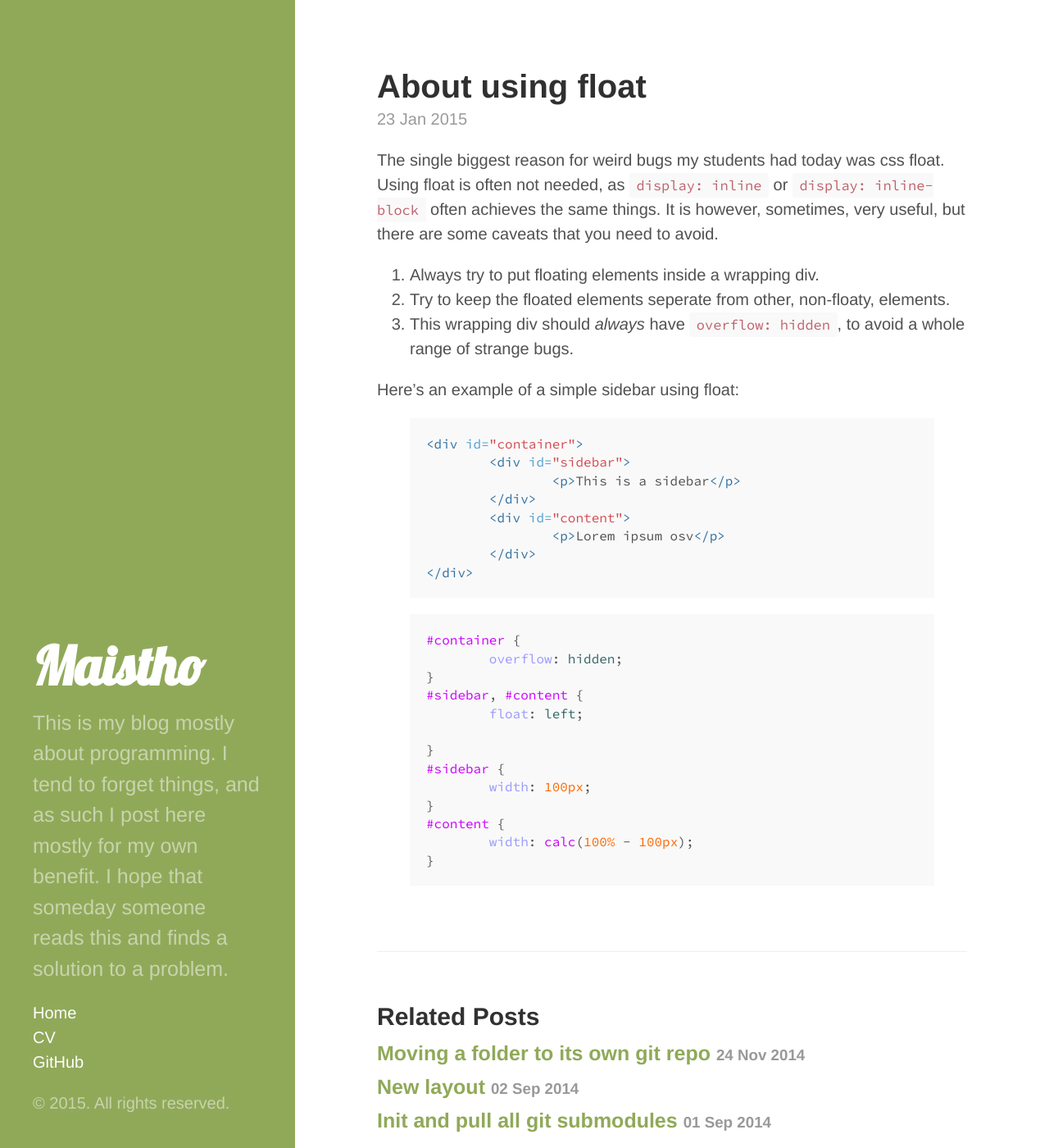
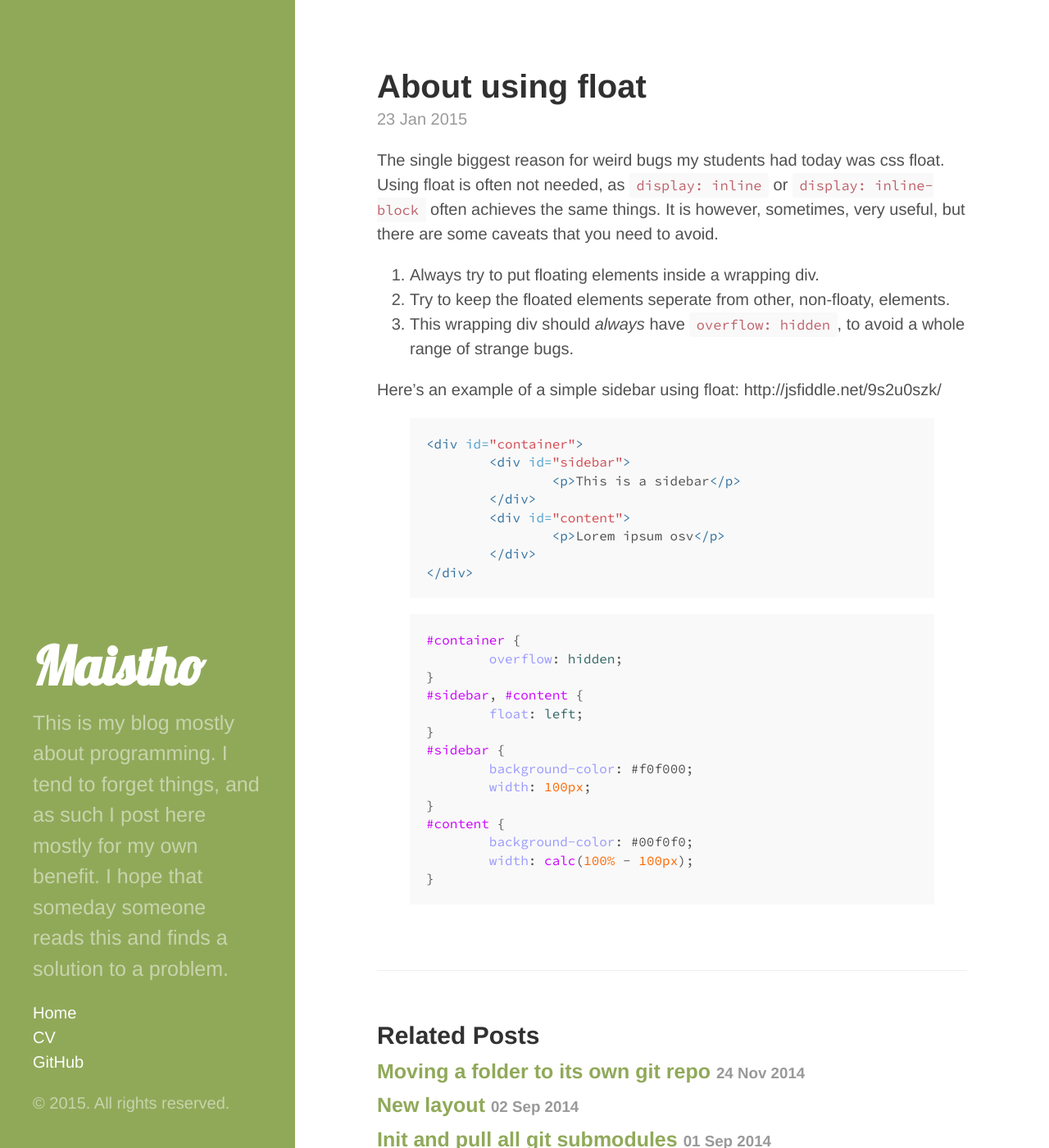
Before and after one commit to Maistho/maistho.github.io, a Jekyll site: the page built from _posts/2015-01-23-about-using-float.md, in a window 1280 px wide and 1400 px high. Shown: the whole window at 82% size. Built offline with Jekyll 4.4.1, drawn with Linux system fonts in a browser that asks for light colours; nearby versions of some CDN libraries; Markdown is read by kramdown in place of the engine named in the settings.

Commit message:
edit floats

```diff
--- a/_posts/2015-01-23-about-using-float.md
+++ b/_posts/2015-01-23-about-using-float.md
@@ -14,6 +14,7 @@
 
 
 Here's an example of a simple sidebar using float:
+http://jsfiddle.net/9s2u0szk/
 
 {% highlight html %}
 <div id="container">
@@ -32,12 +33,13 @@
 }
 #sidebar, #content {
 	float: left;
-
 }
 #sidebar {
+	background-color: #f0f000;
 	width: 100px;
 }
 #content {
+	background-color: #00f0f0;
 	width: calc(100% - 100px);
 }
 {% endhighlight %}
```
